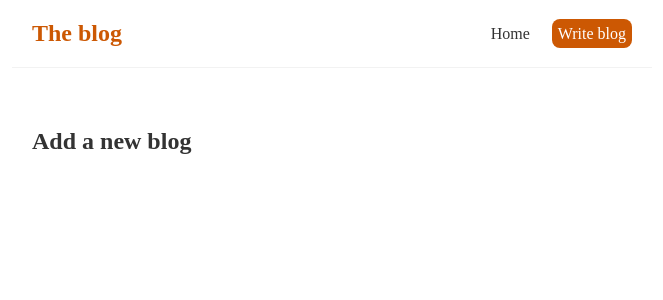
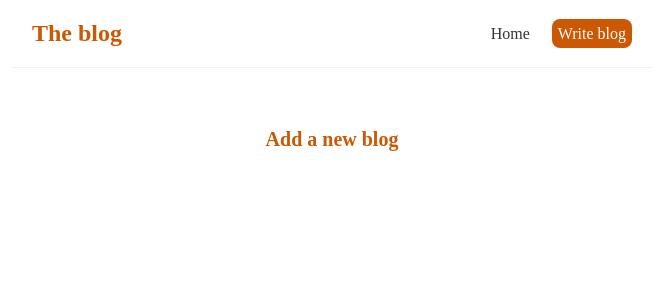
Before and after one commit to Alicino88/React-blogPage, a React (Create React App) app: page /create in a window 1280 px wide. Shown: the top 300 px of the page, without its empty margins (308-971 px from the left). Built offline with nearby package versions, Linux system fonts and the light colour scheme; a web font is replaced by a local one.

Commit message:
Added style to create component

```diff
--- a/src/index.css
+++ b/src/index.css
@@ -63,3 +63,41 @@ to the end of the navbar since the parent is displayed as flex*/
 .blog-details div {
   margin: 20px 0;
 }
+
+.create {
+  max-width: 400px;
+  margin: 0 auto;
+  text-align: center;
+}
+
+.create label {
+  text-align: left;
+  display: block;
+}
+
+.create h2 {
+  font-size: 20px;
+  color: #cc5803;
+  margin-bottom: 30px;
+}
+
+.create input,
+.create textarea,
+.create select {
+  width: 100%;
+  padding: 6px 12px;
+  margin: 10px 0;
+  border: 1px solid #ddd;
+  box-sizing: border-box;
+  display: block;
+}
+
+.create button {
+  background: #cc5803;
+  color: #fff;
+  border: 0;
+  padding: 8px;
+  border-radius: 8px;
+  cursor: pointer;
+  margin-top: 20px;
+}
```
